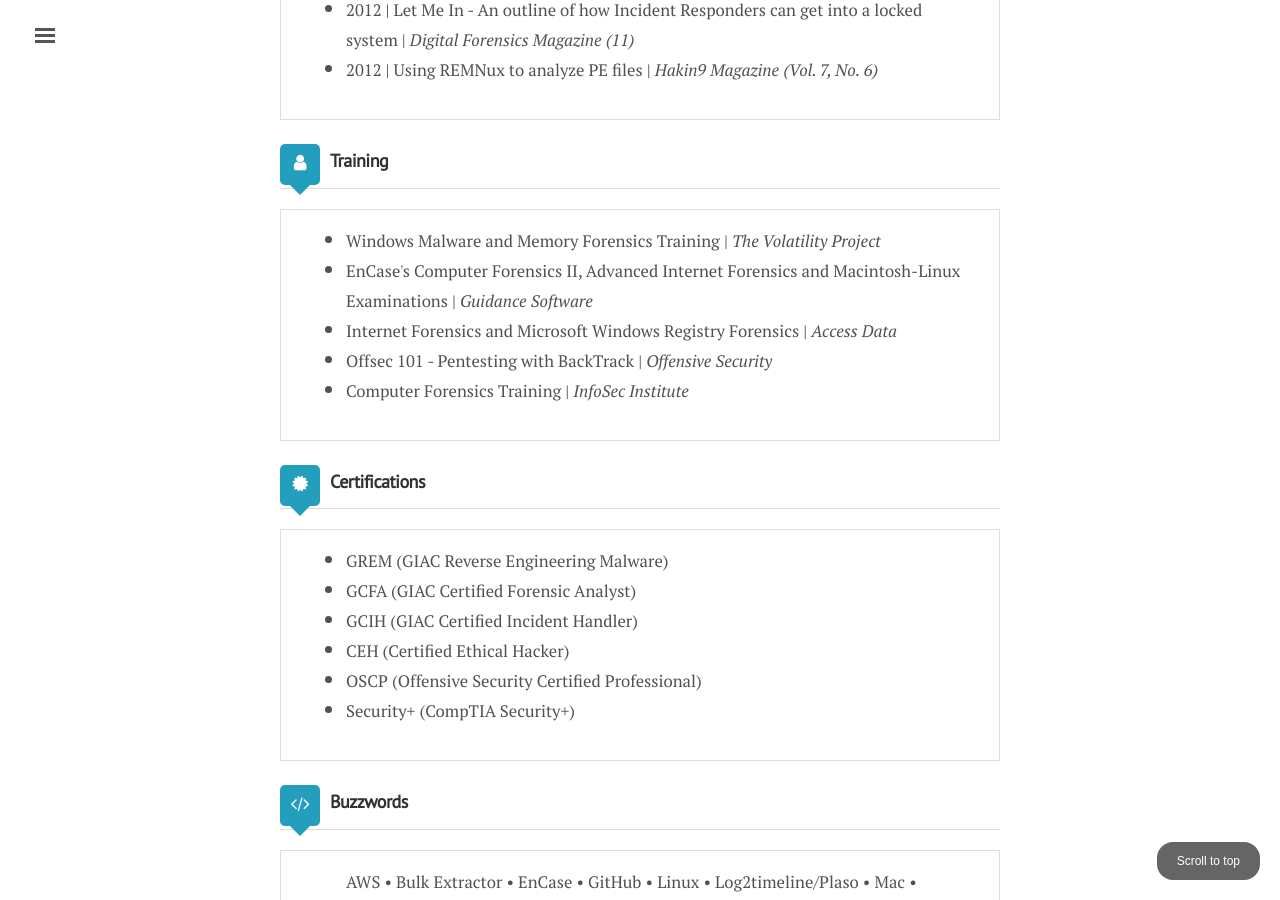
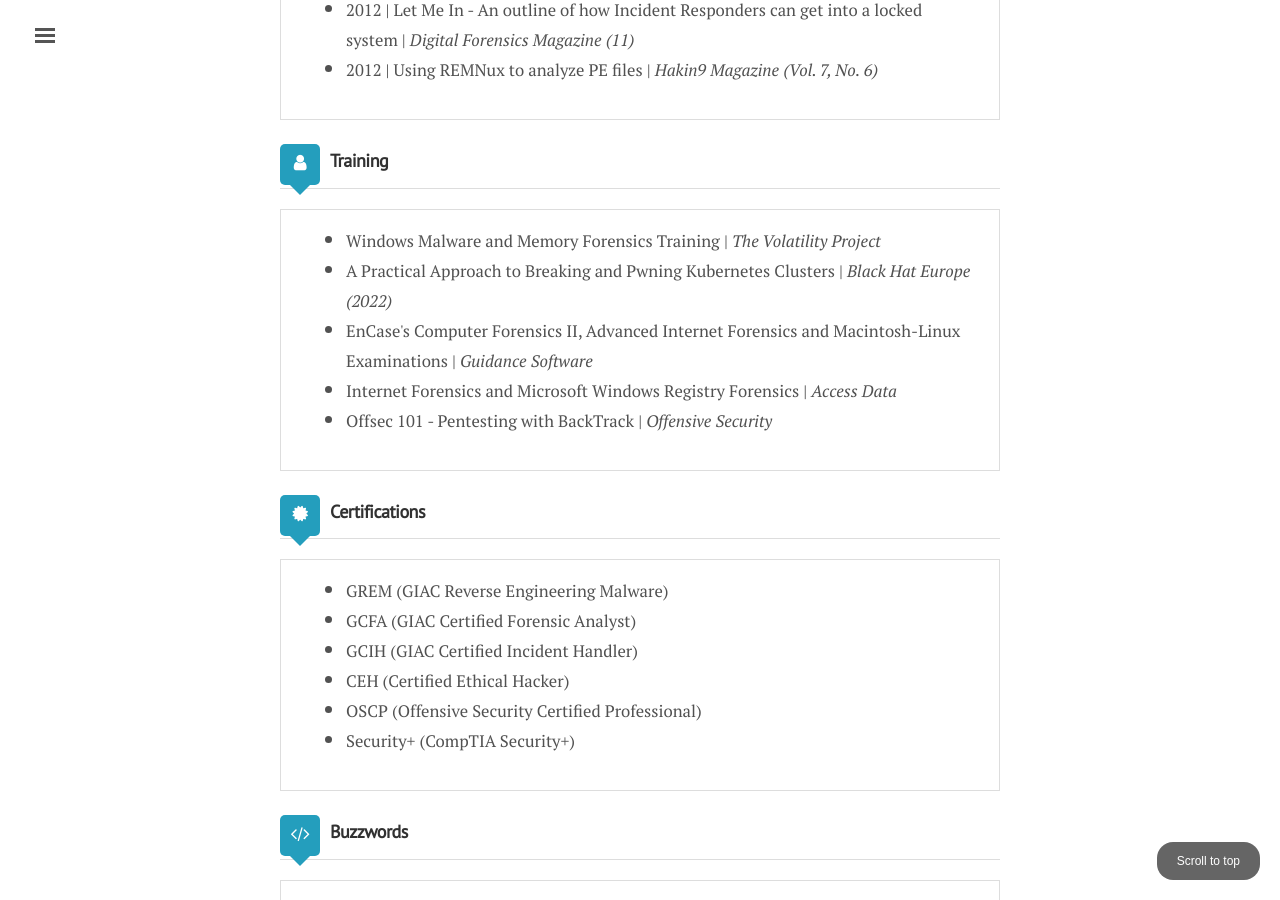
Before and after one commit to hiddenillusion/hiddenillusion.github.io, a Jekyll site: the page built from resume/resume.md, in a window 1280 px wide and 900 px high, scrolled down 3317 px. Built offline with Jekyll 4.4.1, drawn with Linux system fonts in a browser that asks for light colours; nearby versions of some CDN libraries; comment, search, counter and statistics services are not loaded.

Commit message:
Update resume.md
[+] K8s training

```diff
--- a/resume/resume.md
+++ b/resume/resume.md
@@ -134,17 +134,17 @@ training:
       name: Windows Malware and Memory Forensics Training
       organization: The Volatility Project
     - class2:
+      name: A Practical Approach to Breaking and Pwning Kubernetes Clusters
+      organization: Black Hat Europe (2022)
+    - class3:
       name: EnCase's Computer Forensics II, Advanced Internet Forensics and Macintosh-Linux Examinations
       organization: Guidance Software
-    - class3:
+    - class4:
       name: Internet Forensics and Microsoft Windows Registry Forensics
       organization: Access Data
-    - class4:
+    - class5:
       name: Offsec 101 - Pentesting with BackTrack
       organization: Offensive Security
-    - class5:
-      name: Computer Forensics Training
-      organization: InfoSec Institute
 
 buzzwords: [The Sleuth Kit, Bulk Extractor, WinHex/X-Ways, Volatility, Log2timeline/Plaso, Timesketch, EnCase, REMnux, YARA, Windows, Mac, Linux, python, bash, scripting, forensics, incident response, dfir, malware, reverse engineering, open source, GitHub, AWS]
 ---
```
